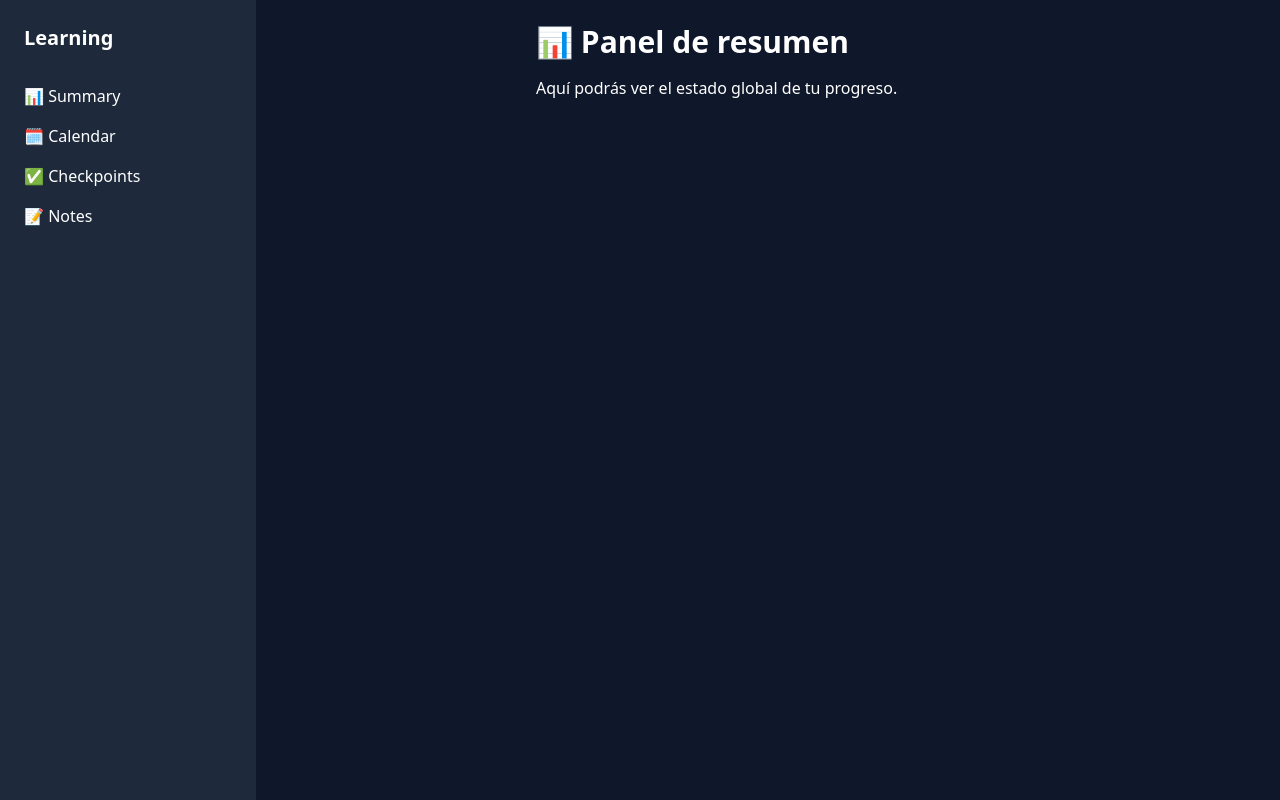
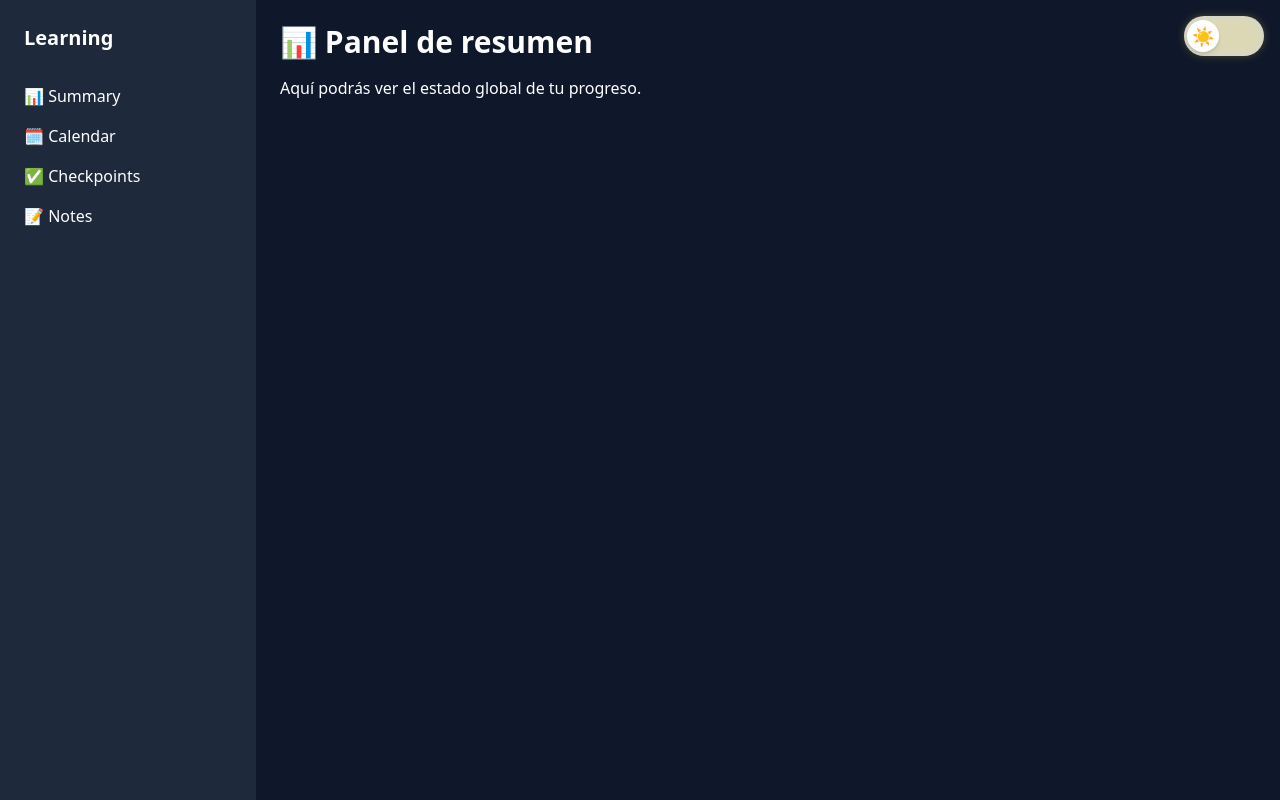
Before and after one commit to ozasnidev/learning-dashboard, an Astro site: page / in a window 1280 px wide. Built offline with nearby package versions, Linux system fonts and the light colour scheme; Astro itself is replaced by a stand-in of ours.

Commit message:
Add dark mode and pro toggle

```diff
--- a/src/components/Sidebar.jsx
+++ b/src/components/Sidebar.jsx
@@ -2,7 +2,7 @@ export default function Sidebar({ isOpen, onClose }) {
   return (
     <aside
       className={`top-0 left-0 h-screen w-64 bg-slate-800 p-6 transition-transform duration-300 z-40
-        fixed md:static
+        fixed md:static dark:bg-white dark:text-slate-800
         ${isOpen ? 'translate-x-0 md:translate-x-0' : '-translate-x-full md:translate-x-0'}`}
     >
       <div className="md:hidden flex justify-end mb-4">
--- /dev/null
+++ b/src/components/ThemeSwitchPro.jsx
@@ -0,0 +1,47 @@
+import { useEffect, useState } from 'react';
+
+export default function ThemeSwitchPro() {
+  const [dark, setDark] = useState(false);
+
+  useEffect(() => {
+    const stored = localStorage.getItem('theme');
+    const prefersDark = window.matchMedia('(prefers-color-scheme: dark)').matches;
+
+    if (stored === 'dark' || (!stored && prefersDark)) {
+      document.documentElement.classList.add('dark');
+      setDark(true);
+    }
+  }, []);
+
+  const toggleTheme = () => {
+    const next = !dark;
+    setDark(next);
+    localStorage.setItem('theme', next ? 'dark' : 'light');
+    document.documentElement.classList.toggle('dark', next);
+  };
+
+  return (
+    <button
+      onClick={toggleTheme}
+      aria-label="Toggle dark mode"
+      className={`group relative w-20 h-10 rounded-full p-[3px]
+        transition-colors duration-500 ease-in-out ring-2 ring-transparent focus:ring-cyan-400
+        ${dark ? 'bg-cyan-500' : 'bg-gray-300'}`}
+    >
+      {/* Glow interno */}
+      <div className={`absolute inset-0 rounded-full blur-sm opacity-25 pointer-events-none
+        ${dark ? 'bg-cyan-400' : 'bg-yellow-300'}`} />
+
+      {/* Deslizador */}
+      <div
+        className={`w-8 h-8 bg-white rounded-full shadow-md
+          transition-transform duration-500 ease-in-out transform
+          flex items-center justify-center text-lg
+          group-active:scale-105
+          ${dark ? 'translate-x-[40px]' : 'translate-x-0'}`}
+      >
+        {dark ? '🌙' : '☀️'}
+      </div>
+    </button>
+  );
+}
--- a/src/layouts/BaseLayout.astro
+++ b/src/layouts/BaseLayout.astro
@@ -10,15 +10,25 @@ const { title } = Astro.props;
     <meta name="viewport" content="width=device-width, initial-scale=1.0" />
   </head>
 
-  <body class="bg-slate-900 text-white min-h-screen flex">
+  <body class="bg-slate-900 text-white dark:bg-white dark:text-slate-900 min-h-screen flex">
     <!-- Sidebar solo para escritorio -->
     <div class="hidden md:block">
       <Sidebar isOpen={true} onClose={() => {}} />
     </div>
 
     <!-- Main content -->
-    <main class="flex-1 p-6 md:ml-64">
+    <main class="flex-1 p-6">
       <slot />
     </main>
+
+    <script>
+      if (localStorage.getItem('theme') === 'dark') {
+        document.documentElement.classList.add('dark');
+      }
+      else {
+        document.documentElement.classList.remove('dark');
+      }
+    </script>
+
   </body>
 </html>
--- a/src/pages/index.astro
+++ b/src/pages/index.astro
@@ -1,6 +1,7 @@
 ---
 import BaseLayout from '../layouts/BaseLayout.astro';
 import SidebarToggle from '../components/SidebarToggle.jsx';
+import ThemeSwitchPro from '../components/ThemeSwitchPro.jsx';
 ---
 
 <BaseLayout title="Dashboard | Inicio">
@@ -8,6 +9,9 @@ import SidebarToggle from '../components/SidebarToggle.jsx';
   <!-- Solo mobile: Botón hamburguesa y Sidebar slide-in -->
   <SidebarToggle client:load />
 
+  <div class="fixed top-4 right-4 z-50">
+    <ThemeSwitchPro client:load />
+  </div>
   <!-- Header visible para todas las vistas -->
   <div class="flex items-center justify-between md:hidden mb-6">
     <h2 class="text-lg font-semibold whitespace-nowrap text-right flex-1 ml-4">
--- a/tailwind.config.js
+++ b/tailwind.config.js
@@ -1,5 +1,6 @@
 /** @type {import('tailwindcss').Config} */
 export default {
+  darkMode: 'class', // 👈 Habilita el modo oscuro
   content: [
     './src/**/*.{astro,html,js,jsx,ts,tsx}', // 👈 Escanea todas tus rutas Astro y JSX
   ],
```
